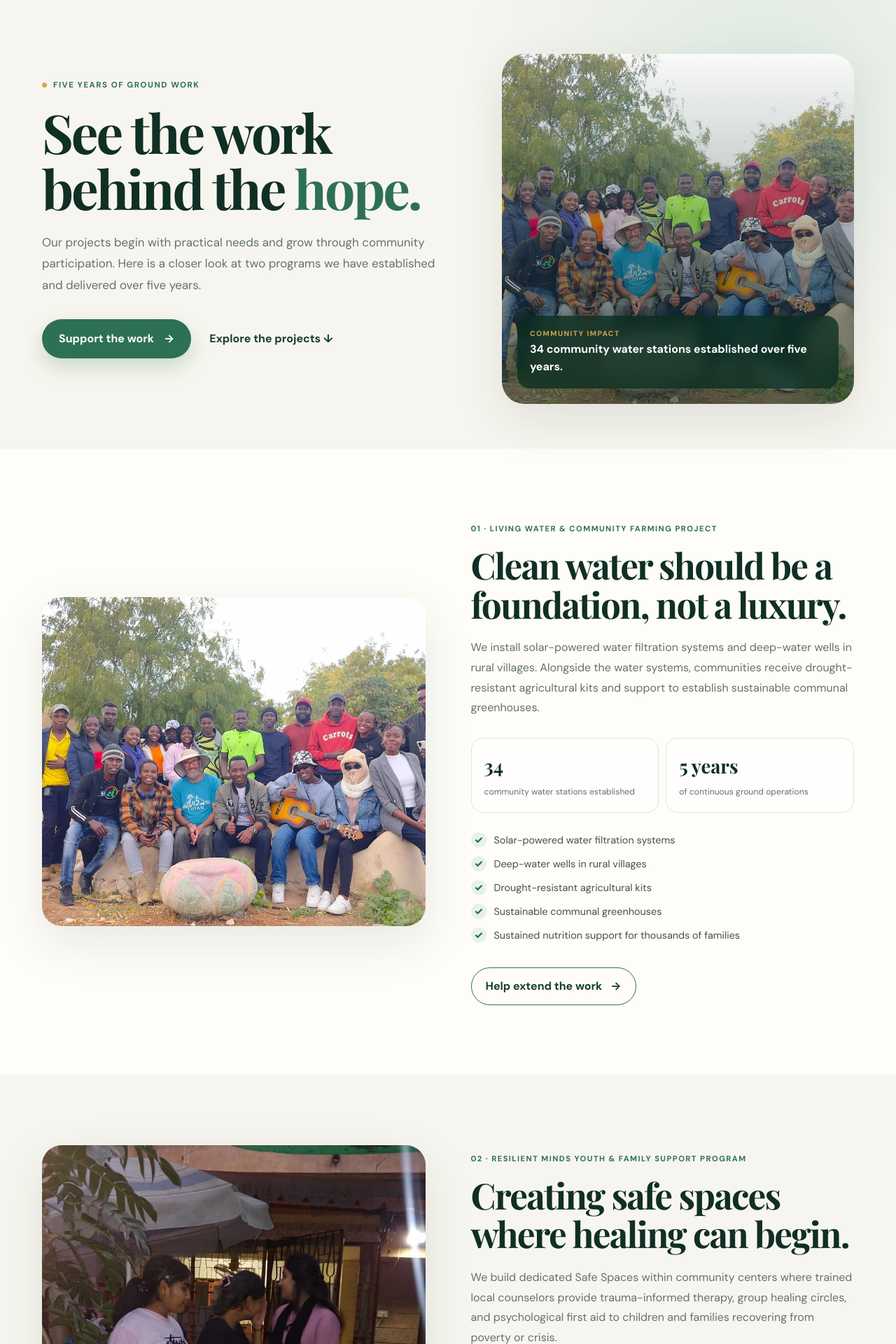
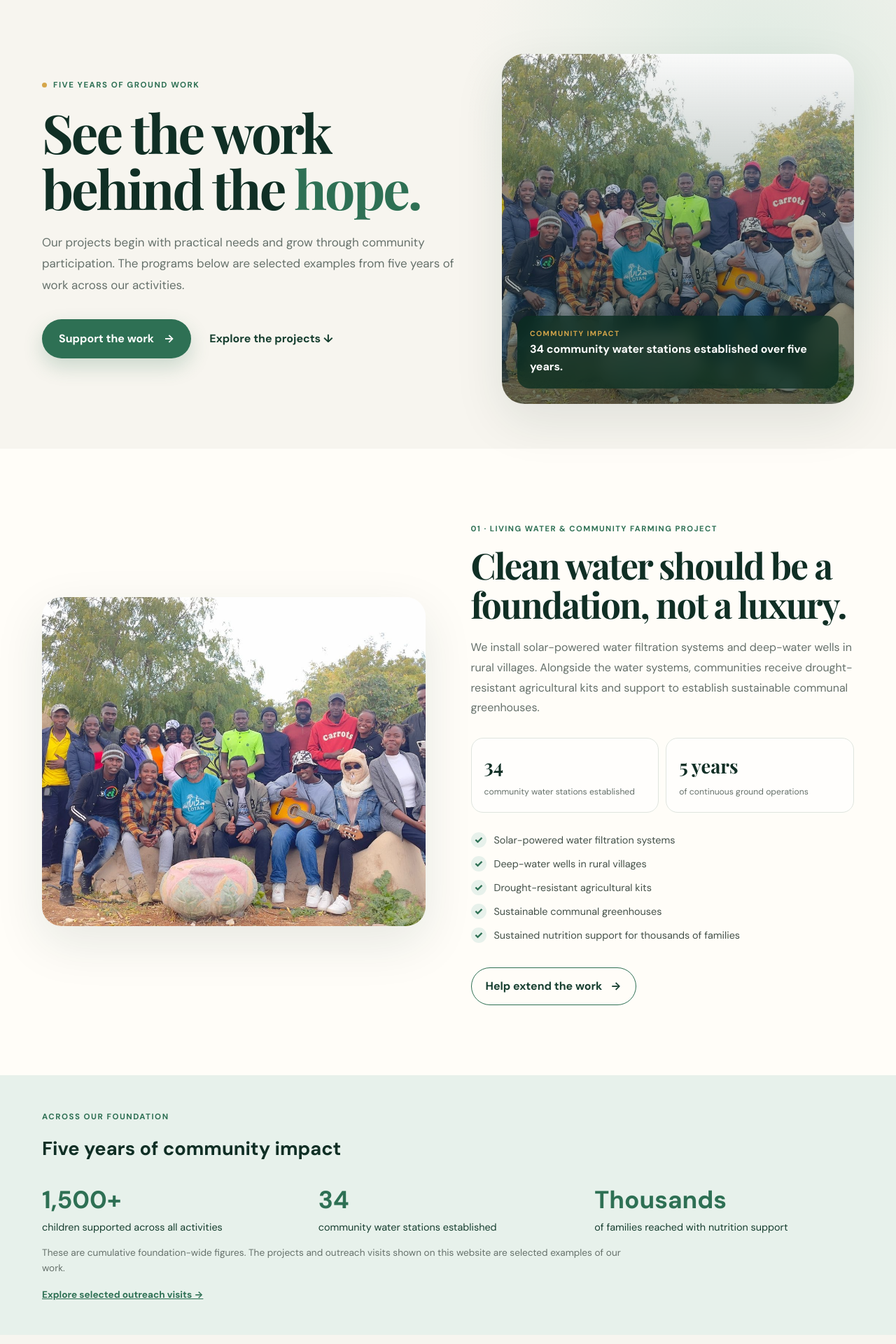
Before and after one commit to mokatoria/mokatoria-group-foundation, a Flask app: page /projects in a window 1280 px wide. Shown: the part 160-2080 px from the top of the page at 70% size. Run offline with Flask 3, Linux system fonts and the light colour scheme; some libraries are stand-ins or nearby versions.

Commit message:
Align child impact total across all foundation activities

```diff
--- a/static/css/style.css
+++ b/static/css/style.css
@@ -501,3 +501,10 @@ button, input, textarea { font: inherit; }
 .policy-contact-card { padding: 28px; border-radius: 20px; background: var(--green-100); }.policy-contact-card .btn-primary { color: white; }
 .footer-policy-links { display: flex; flex-wrap: wrap; gap: 18px; }
 @media(max-width:800px) { .policy-layout { grid-template-columns: 1fr; gap: 30px; }.policy-nav { flex-direction: row; flex-wrap: wrap; }.policy-page { padding-top: 42px; }.policy-heading { margin-bottom: 30px; } }
+
+.foundation-impact-overview { padding: 45px 0; background: var(--green-100); }
+.foundation-impact-overview h2 { color: var(--green-950); margin: 12px 0 24px; font-size: 1.7rem; }
+.foundation-impact-grid { display: grid; grid-template-columns: repeat(3,minmax(0,1fr)); gap: 24px; }
+.foundation-impact-grid strong, .foundation-impact-grid span { display: block; }.foundation-impact-grid strong { font-size: 2.2rem; color: var(--green-700); }.foundation-impact-grid span { color: var(--green-900); font-size: .9rem; }
+.foundation-impact-overview p { color: var(--muted); font-size: .85rem; max-width: 850px; }.foundation-impact-overview a { color: var(--green-700); font-weight: 700; font-size: .85rem; }
+@media(max-width:600px) { .foundation-impact-grid { grid-template-columns: 1fr; gap: 20px; } }
--- a/templates/index.html
+++ b/templates/index.html
@@ -35,7 +35,7 @@
     </div>
     <div class="stat-card"><span class="stat-number">5</span><span class="stat-label">years on the ground</span></div>
     <div class="stat-card"><span class="stat-number">34</span><span class="stat-label">community water stations</span></div>
-    <div class="stat-card"><span class="stat-number">1,500+</span><span class="stat-label">children supported</span></div>
+    <div class="stat-card"><span class="stat-number">1,500+</span><span class="stat-label">children supported across all activities</span></div>
     <div class="stat-card"><span class="stat-number">Thousands</span><span class="stat-label">of families reached with nutrition support</span></div>
   </div>
 </section>
@@ -83,7 +83,7 @@
         <span class="eyebrow"><span></span> What we've accomplished</span>
         <h2>Five years of work, rooted in community.</h2>
       </div>
-      <p>These are not promises for tomorrow. They are programs established and delivered through five years of continuous work on the ground. The photographs on this page are from the community work behind the mission.</p>
+      <p>Our foundation-wide figures reflect five years of community work. The programs below highlight selected areas of that work; the total of 1,500+ children supported covers all activities, including outreach, food, water, education, and wellbeing.</p>
     </div>
     <div class="impact-grid impact-grid-two">
       <article class="impact-card impact-water">
@@ -92,7 +92,7 @@
       </article>
       <article class="impact-card impact-community">
         <div class="impact-visual photo-wellbeing"><span class="visual-word">WELLBEING</span><span class="visual-symbol">♡</span></div>
-        <div class="impact-body"><span class="tag">Resilient Minds Youth & Family Support Program</span><h3>Safe spaces for healing</h3><p>We build dedicated Safe Spaces within community centers where trained local counselors provide trauma-informed therapy, group healing circles, and psychological first aid.</p><div class="impact-result"><strong>1,500+</strong><span>children received direct emotional support</span></div><p class="impact-note">Our five years of ground operations have also included mental health literacy and stigma-reduction programs for children and families experiencing developmental trauma.</p><a href="{{ url_for('donate') }}">Support this work <span>→</span></a></div>
+        <div class="impact-body"><span class="tag">Resilient Minds Youth & Family Support Program</span><h3>Safe spaces for healing</h3><p>We build dedicated Safe Spaces within community centers where trained local counselors provide trauma-informed therapy, group healing circles, and psychological first aid.</p><p class="impact-note">Mental wellbeing is one part of our wider support for children and families.</p><p class="impact-note">Our five years of ground operations have also included mental health literacy and stigma-reduction programs for children and families experiencing developmental trauma.</p><a href="{{ url_for('donate') }}">Support this work <span>→</span></a></div>
       </article>
     </div>
   </div>
--- a/templates/projects.html
+++ b/templates/projects.html
@@ -7,7 +7,7 @@
     <div>
       <span class="eyebrow"><span></span> Five years of ground work</span>
       <h1>See the work behind the <em>hope.</em></h1>
-      <p>Our projects begin with practical needs and grow through community participation. Here is a closer look at two programs we have established and delivered over five years.</p>
+      <p>Our projects begin with practical needs and grow through community participation. The programs below are selected examples from five years of work across our activities.</p>
       <div class="hero-actions"><a href="{{ url_for('donate') }}" class="btn-primary">Support the work <span>→</span></a><a href="#stories" class="text-link">Explore the projects <span>↓</span></a></div>
     </div>
     <div class="projects-hero-photo"><div class="photo-caption"><span class="mini-label">Community impact</span><strong>34 community water stations established over five years.</strong></div></div>
@@ -28,6 +28,17 @@
   </div>
 </section>
 
+<section class="foundation-impact-overview"><div class="container">
+  <span class="eyebrow">Across our foundation</span><h2>Five years of community impact</h2>
+  <div class="foundation-impact-grid">
+    <div><strong>1,500+</strong><span>children supported across all activities</span></div>
+    <div><strong>34</strong><span>community water stations established</span></div>
+    <div><strong>Thousands</strong><span>of families reached with nutrition support</span></div>
+  </div>
+  <p>These are cumulative foundation-wide figures. The projects and outreach visits shown on this website are selected examples of our work.</p>
+  <a href="{{ url_for('outreach') }}">Explore selected outreach visits →</a>
+</div></section>
+
 <section class="project-section alt">
   <div class="container project-story reverse">
     <div class="project-story-media"><img src="{{ url_for('static', filename='images/wellbeing-support.jpeg') }}" alt="Parent holding and comforting a child" loading="lazy"></div>
@@ -35,7 +46,7 @@
       <span class="project-kicker">02 · Resilient Minds Youth & Family Support Program</span>
       <h2>Creating safe spaces where healing can begin.</h2>
       <p>We build dedicated Safe Spaces within community centers where trained local counselors provide trauma-informed therapy, group healing circles, and psychological first aid to children and families recovering from poverty or crisis.</p>
-      <div class="project-results"><div class="project-result"><strong>1,500+</strong><span>children received direct emotional support</span></div><div class="project-result"><strong>5 years</strong><span>of mental health literacy and support</span></div></div>
+      <p class="impact-note">This program contributes to our broader work with children and families. Our total of 1,500+ children supported covers all foundation activities, rather than this program alone.</p>
       <ul class="story-list"><li>Trauma-informed therapy</li><li>Group healing circles</li><li>Psychological first aid</li><li>Mental health literacy</li><li>Stigma-reduction programs</li></ul>
       <a href="{{ url_for('donate') }}" class="btn-secondary">Support resilient minds <span>→</span></a>
     </div>
```
